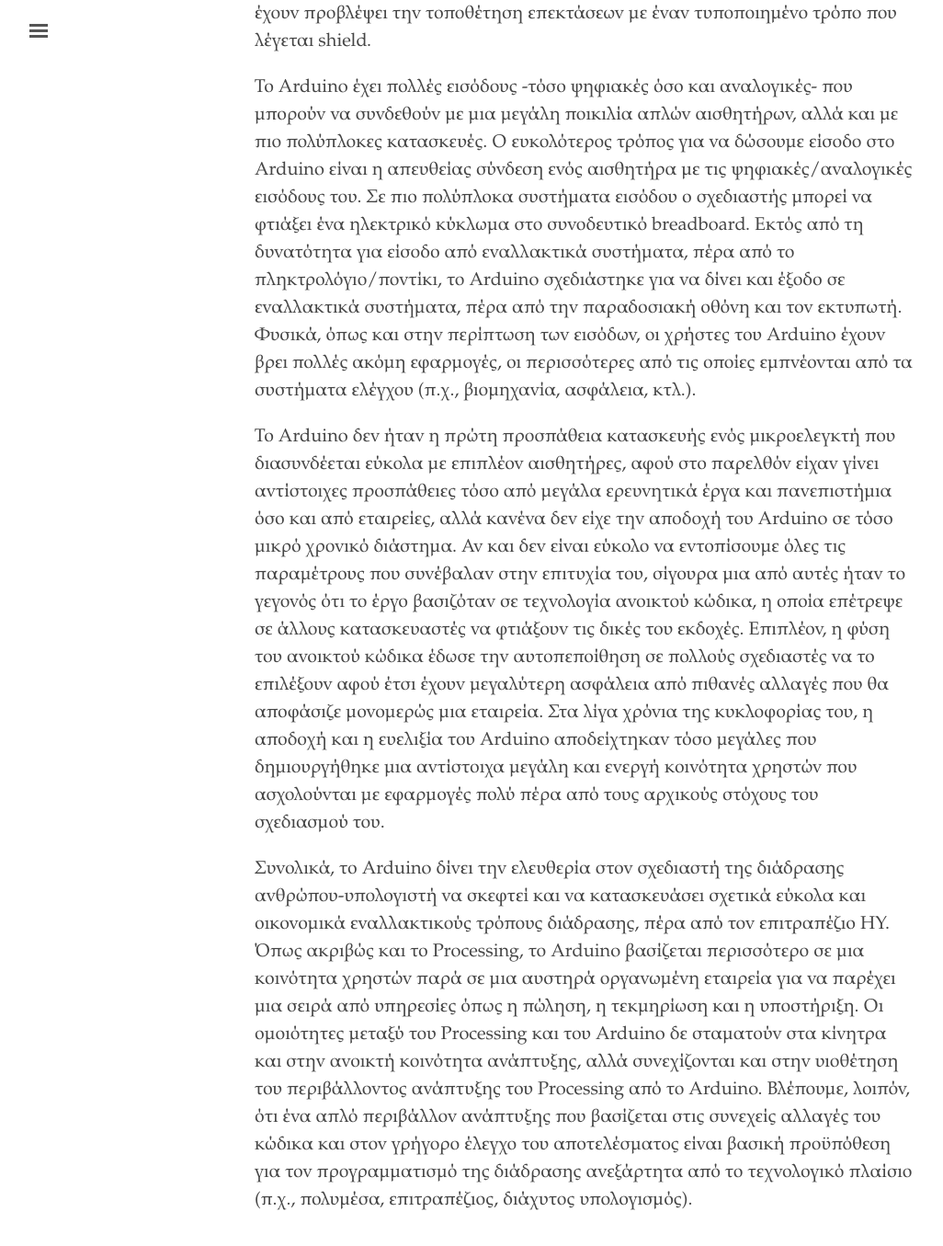
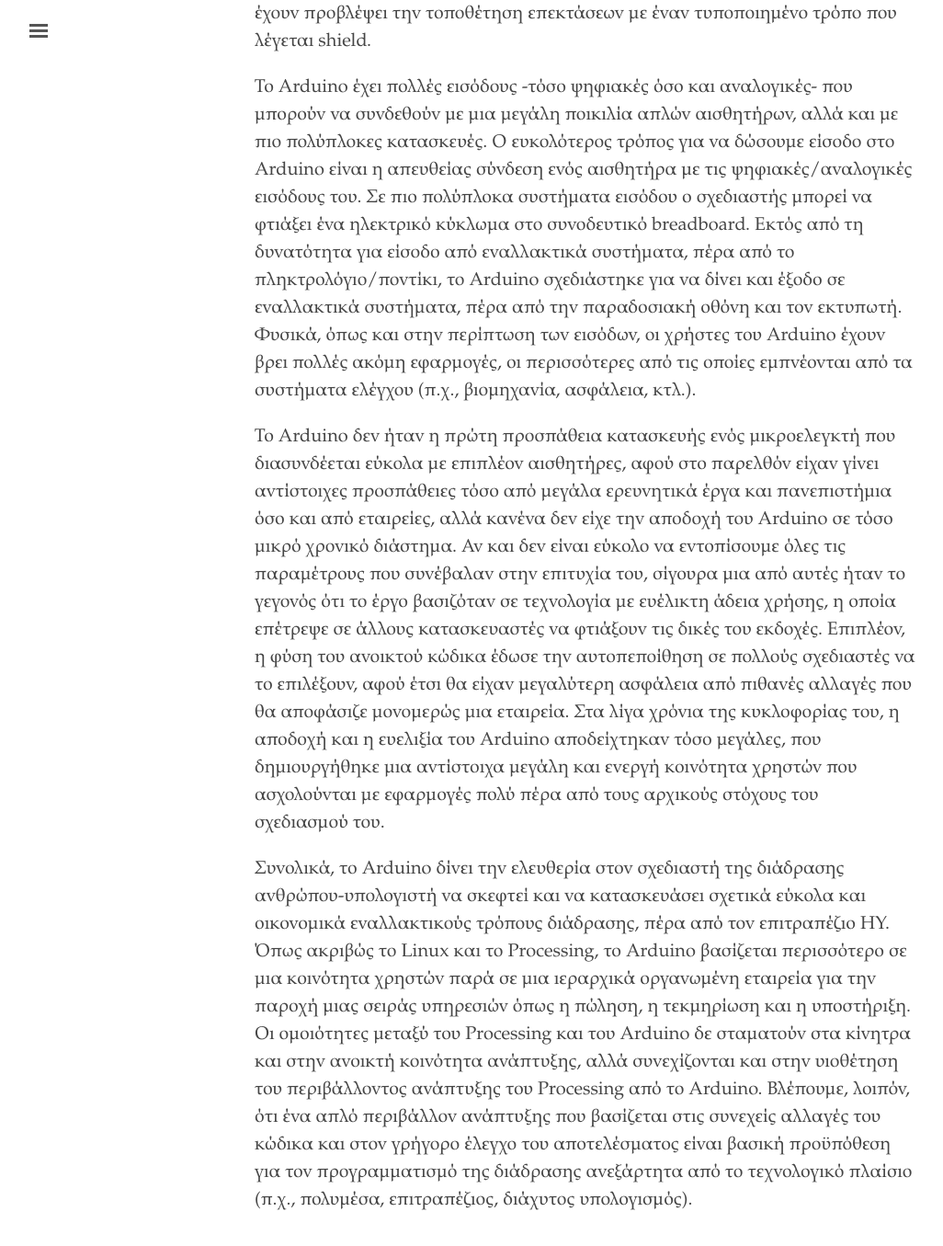
Before and after one commit to ziselos/proofgr, a Jekyll site: the page built from manuscript/cs-arduino.md, in a window 1280 px wide and 1400 px high, scrolled down 1053 px. Shown: the top 1355 px of the window at 92% size, without its empty margins (3-1029 px from the left). Built offline with Jekyll 4.4.1, drawn with Linux system fonts in a browser that asks for light colours; our own code applies the rules of GitHub Pages for plain Markdown files; some of the changed text lies outside the part shown.

Commit message:
revised case studies in tools
corrections by Maria Sdrolia, thank you!

```diff
--- a/manuscript/cs-arduino.md
+++ b/manuscript/cs-arduino.md
@@ -1,11 +1,11 @@
 ## Η περίπτωση του Arduino
 
-Το Arduino είναι ένας πολύ δημοφιλής μικροελεγκτής που φτιάχτηκε με αρχικό σκοπό τον προγραμματισμό και την εκπαίδευση των φοιτητών της διάδρασης ανθρώπου-υπολογιστή με συστήματα εισόδου-εξόδου, πέρα από τα κλασικά πληκτρολόγιο-ποντίκι-οθόνη που έχουμε στους επιτραπέζιους ΗΥ. Πριν το Arduino, οι φοιτητές και οι ερευνητές που ήθελαν να δημιουργήσουν και να πειραματιστούν με νέα συστήματα εισόδου και εξόδου έπρεπε πρώτα να συνδέσουν στον επιτραπέζιο υπολογιστή κάποιους αισθητήρες και ελεγκτές μέσω ενός εξωτερικού μικροεπεξεργαστή που μεταφράζει τα αναλογικά σήματα σε ψηφιακά και αντίστροφα. Μεγάλο μέρος αυτής της διαδικασίας είναι όμοιο ανεξάρτητα από το είδος του αισθητήρα που συνδέουμε, επομένως, ένα σημαντικό μέρος της προ-εργασίας που γινόταν ήταν απλά εμπόδιο και καθυστέρηση για τον βασικό στόχο, ενώ ταυτόχρονα απαιτούσε και ειδικές δεξιότητες στην ηλεκτρονική και στους μικροεπεξεργαστές που πολλοί δημιουργικοί κατασκευαστές της διάδρασης δεν είχαν. Αυτήν την ανάγκη ήρθε να καλύψει το Arduino που δημιουργήθηκε από τους καθηγητές της μεταπτυχιακής σχολής διάδρασης ανθρώπου-υπολογιστή στο Ινστιτούτο Ιβρέα της Ιταλίας.
+Το Arduino είναι ένας πολύ δημοφιλής μικροελεγκτής που φτιάχτηκε με αρχικό σκοπό τον προγραμματισμό και την εκπαίδευση των φοιτητών της διάδρασης ανθρώπου-υπολογιστή με συστήματα εισόδου-εξόδου, πέρα από τα κλασικά πληκτρολόγιο-ποντίκι-οθόνη που έχουμε στους επιτραπέζιους ΗΥ. Πριν το Arduino, οι φοιτητές και οι ερευνητές που ήθελαν να δημιουργήσουν και να πειραματιστούν με νέα συστήματα εισόδου και εξόδου έπρεπε πρώτα να συνδέσουν στον επιτραπέζιο υπολογιστή κάποιους αισθητήρες και ελεγκτές μέσω ενός εξωτερικού μικροεπεξεργαστή που μεταφράζει τα αναλογικά σήματα σε ψηφιακά και αντίστροφα. Μεγάλο μέρος αυτής της διαδικασίας είναι όμοιο ανεξάρτητα από το είδος του αισθητήρα που συνδέουμε, επομένως, ένα σημαντικό μέρος της προ-εργασίας που γινόταν ήταν απλά εμπόδιο και καθυστέρηση για τον βασικό στόχο, ενώ ταυτόχρονα απαιτούσε και ειδικές δεξιότητες στην ηλεκτρονική και στους μικροεπεξεργαστές, που πολλοί δημιουργικοί κατασκευαστές της διάδρασης δεν είχαν. Αυτήν την ανάγκη ήρθε να καλύψει το Arduino που δημιουργήθηκε από τους καθηγητές της μεταπτυχιακής σχολής διάδρασης ανθρώπου-υπολογιστή στο Ινστιτούτο Ιβρέα της Ιταλίας.
 
-Το βασικό μοντέλο Arduino (π.χ., Uno) έρχεται με μια θύρα USB η οποία αποτελεί το κύριο κανάλι δικτυακής επικοινωνίας που έχει με έναν επιτραπέζιο ΗΥ. Η θύρα USB είναι πολύ χρήσιμη για να φορτώσουμε μια νέα έκδοση της εφαρμογής μας, καθώς και για να δοκιμάσουμε μια εφαρμογή που θα πρέπει να έχει πρόσβαση σε δεδομένα του ευρύτερου δικτύου του επιτραπέζιου ΗΥ. Αν και αυτές οι δυνατότητες δικτυακής επικοινωνίας είναι συνήθως αρκετές για τα περισσότερα εκπαιδευτικά και οικιακά έργα που γίνονται με Arduino, είναι πολύ περιορισμένες για κάτι εμπορικό ή για κάτι που είναι ανεξάρτητο από τον παραδοσιακό επιτραπέζιο ΗΥ. Για αυτόν τον σκοπό οι σχεδιαστές του Arduino έχουν προβλέψει την τοποθέτηση επεκτάσεων με έναν τυποποιημένο τρόπο που λέγεται shield.
+Το βασικό μοντέλο Arduino (π.χ., Uno) έρχεται με μια θύρα USB η οποία αποτελεί το κύριο κανάλι δικτυακής επικοινωνίας με έναν επιτραπέζιο ΗΥ. Η θύρα USB είναι πολύ χρήσιμη για να φορτώσουμε μια νέα έκδοση της εφαρμογής μας, καθώς και για να δοκιμάσουμε μια εφαρμογή που θα πρέπει να έχει πρόσβαση σε δεδομένα του ευρύτερου δικτύου του επιτραπέζιου ΗΥ. Αν και αυτές οι δυνατότητες δικτυακής επικοινωνίας είναι συνήθως αρκετές για τα περισσότερα εκπαιδευτικά και οικιακά έργα που γίνονται με Arduino, είναι πολύ περιορισμένες για κάτι εμπορικό ή για κάτι που είναι ανεξάρτητο από τον παραδοσιακό επιτραπέζιο ΗΥ. Για αυτόν τον σκοπό οι σχεδιαστές του Arduino έχουν προβλέψει την τοποθέτηση επεκτάσεων με έναν τυποποιημένο τρόπο που λέγεται shield.
 
 Το Arduino έχει πολλές εισόδους -τόσο ψηφιακές όσο και αναλογικές- που μπορούν να συνδεθούν με μια μεγάλη ποικιλία απλών αισθητήρων, αλλά και με πιο πολύπλοκες κατασκευές. Ο ευκολότερος τρόπος για να δώσουμε είσοδο στο Arduino είναι η απευθείας σύνδεση ενός αισθητήρα με τις ψηφιακές/αναλογικές εισόδους του. Σε πιο πολύπλοκα συστήματα εισόδου ο σχεδιαστής μπορεί να φτιάξει ένα ηλεκτρικό κύκλωμα στο συνοδευτικό breadboard. Εκτός από τη δυνατότητα για είσοδο από εναλλακτικά συστήματα, πέρα από το πληκτρολόγιο/ποντίκι, το Arduino σχεδιάστηκε για να δίνει και έξοδο σε εναλλακτικά συστήματα, πέρα από την παραδοσιακή οθόνη και τον εκτυπωτή. Φυσικά, όπως και στην περίπτωση των εισόδων, οι χρήστες του Arduino έχουν βρει πολλές ακόμη εφαρμογές, οι περισσότερες από τις οποίες εμπνέονται από τα συστήματα ελέγχου (π.χ., βιομηχανία, ασφάλεια, κτλ.).
 
-Το Arduino δεν ήταν η πρώτη προσπάθεια κατασκευής ενός μικροελεγκτή που διασυνδέεται εύκολα με επιπλέον αισθητήρες, αφού στο παρελθόν είχαν γίνει αντίστοιχες προσπάθειες τόσο από μεγάλα ερευνητικά έργα και πανεπιστήμια όσο και από εταιρείες, αλλά κανένα δεν είχε την αποδοχή του Arduino σε τόσο μικρό χρονικό διάστημα. Αν και δεν είναι εύκολο να εντοπίσουμε όλες τις παραμέτρους που συνέβαλαν στην επιτυχία του, σίγουρα μια από αυτές ήταν το γεγονός ότι το έργο βασιζόταν σε τεχνολογία ανοικτού κώδικα, η οποία επέτρεψε σε άλλους κατασκευαστές να φτιάξουν τις δικές του εκδοχές. Επιπλέον, η φύση του ανοικτού κώδικα έδωσε την αυτοπεποίθηση σε πολλούς σχεδιαστές να το επιλέξουν αφού έτσι έχουν μεγαλύτερη ασφάλεια από πιθανές αλλαγές που θα αποφάσιζε μονομερώς μια εταιρεία. Στα λίγα χρόνια της κυκλοφορίας του, η αποδοχή και η ευελιξία του Arduino αποδείχτηκαν τόσο μεγάλες που δημιουργήθηκε μια αντίστοιχα μεγάλη και ενεργή κοινότητα χρηστών που ασχολούνται με εφαρμογές πολύ πέρα από τους αρχικούς στόχους του σχεδιασμού του.
+Το Arduino δεν ήταν η πρώτη προσπάθεια κατασκευής ενός μικροελεγκτή που διασυνδέεται εύκολα με επιπλέον αισθητήρες, αφού στο παρελθόν είχαν γίνει αντίστοιχες προσπάθειες τόσο από μεγάλα ερευνητικά έργα και πανεπιστήμια όσο και από εταιρείες, αλλά κανένα δεν είχε την αποδοχή του Arduino σε τόσο μικρό χρονικό διάστημα. Αν και δεν είναι εύκολο να εντοπίσουμε όλες τις παραμέτρους που συνέβαλαν στην επιτυχία του, σίγουρα μια από αυτές ήταν το γεγονός ότι το έργο βασιζόταν σε τεχνολογία με ευέλικτη άδεια χρήσης, η οποία επέτρεψε σε άλλους κατασκευαστές να φτιάξουν τις δικές του εκδοχές. Επιπλέον, η φύση του ανοικτού κώδικα έδωσε την αυτοπεποίθηση σε πολλούς σχεδιαστές να το επιλέξουν, αφού έτσι θα είχαν μεγαλύτερη ασφάλεια από πιθανές αλλαγές που θα αποφάσιζε μονομερώς μια εταιρεία. Στα λίγα χρόνια της κυκλοφορίας του, η αποδοχή και η ευελιξία του Arduino αποδείχτηκαν τόσο μεγάλες, που δημιουργήθηκε μια αντίστοιχα μεγάλη και ενεργή κοινότητα χρηστών που ασχολούνται με εφαρμογές πολύ πέρα από τους αρχικούς στόχους του σχεδιασμού του.
 
-Συνολικά, το Arduino δίνει την ελευθερία στον σχεδιαστή της διάδρασης ανθρώπου-υπολογιστή να σκεφτεί και να κατασκευάσει σχετικά εύκολα και οικονομικά εναλλακτικούς τρόπους διάδρασης, πέρα από τον επιτραπέζιο ΗΥ. Όπως ακριβώς και το Processing, το Arduino βασίζεται περισσότερο σε μια κοινότητα χρηστών παρά σε μια αυστηρά οργανωμένη εταιρεία για να παρέχει μια σειρά από υπηρεσίες όπως η πώληση, η τεκμηρίωση και η υποστήριξη. Οι ομοιότητες μεταξύ του Processing και του Arduino δε σταματούν στα κίνητρα και στην ανοικτή κοινότητα ανάπτυξης, αλλά συνεχίζονται και στην υιοθέτηση του περιβάλλοντος ανάπτυξης του Processing από το Arduino. Βλέπουμε, λοιπόν, ότι ένα απλό περιβάλλον ανάπτυξης που βασίζεται στις συνεχείς αλλαγές του κώδικα και στον γρήγορο έλεγχο του αποτελέσματος είναι βασική προϋπόθεση για τον προγραμματισμό της διάδρασης ανεξάρτητα από το τεχνολογικό πλαίσιο (π.χ., πολυμέσα, επιτραπέζιος, διάχυτος υπολογισμός).
+Συνολικά, το Arduino δίνει την ελευθερία στον σχεδιαστή της διάδρασης ανθρώπου-υπολογιστή να σκεφτεί και να κατασκευάσει σχετικά εύκολα και οικονομικά εναλλακτικούς τρόπους διάδρασης, πέρα από τον επιτραπέζιο ΗΥ. Όπως ακριβώς το Linux και το Processing, το Arduino βασίζεται περισσότερο σε μια κοινότητα χρηστών παρά σε μια ιεραρχικά οργανωμένη εταιρεία για την παροχή μιας σειράς υπηρεσιών όπως η πώληση, η τεκμηρίωση και η υποστήριξη. Οι ομοιότητες μεταξύ του Processing και του Arduino δε σταματούν στα κίνητρα και στην ανοικτή κοινότητα ανάπτυξης, αλλά συνεχίζονται και στην υιοθέτηση του περιβάλλοντος ανάπτυξης του Processing από το Arduino. Βλέπουμε, λοιπόν, ότι ένα απλό περιβάλλον ανάπτυξης που βασίζεται στις συνεχείς αλλαγές του κώδικα και στον γρήγορο έλεγχο του αποτελέσματος είναι βασική προϋπόθεση για τον προγραμματισμό της διάδρασης ανεξάρτητα από το τεχνολογικό πλαίσιο (π.χ., πολυμέσα, επιτραπέζιος, διάχυτος υπολογισμός).
```
Also changed, not shown: manuscript/cs-reactable.md (+3 -3 lines).
